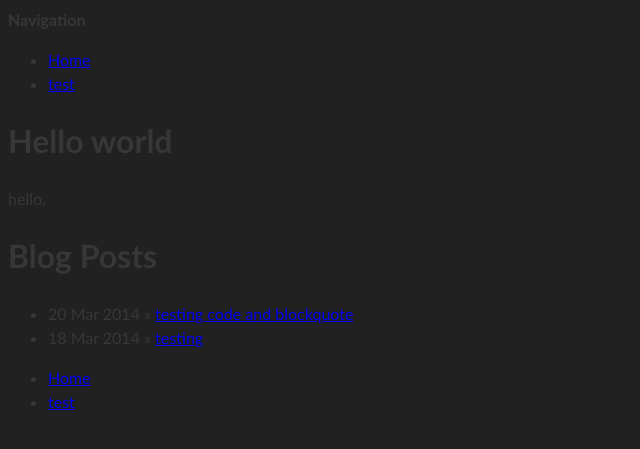
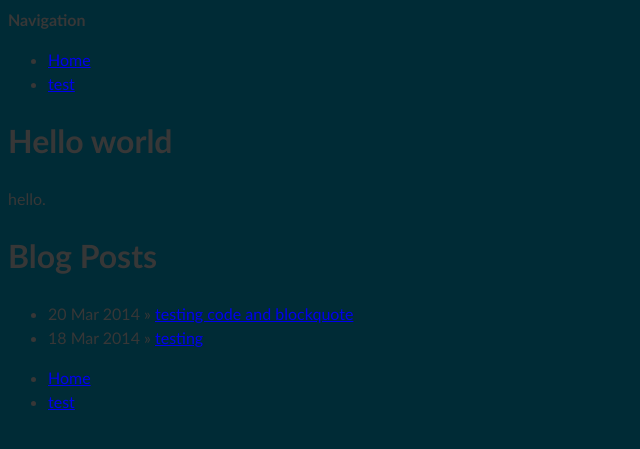
Before and after one commit to riceissa/abc, a Jekyll site: the page built from index.html, in a window 1280 px wide. Shown: the top 449 px of the page, without its empty margins (0-640 px from the left). Built offline with Jekyll 4.4.1, drawn with Linux system fonts in a browser that asks for light colours; Markdown is read by kramdown in place of the engine named in the settings.

Commit message:
solarized font&bg colors?

```diff
--- a/css/common.css
+++ b/css/common.css
@@ -4,7 +4,8 @@ color: #ffffff}
 body {
   box-sizing: border-box;
   color:#373737;
-  background: #212121;
+  background: #002b36;
+  font-color: #586e75;
   font-size: 16px;
   font-family: 'Myriad Pro', Calibri, Helvetica, Arial, sans-serif;
   line-height: 1.5;
```
